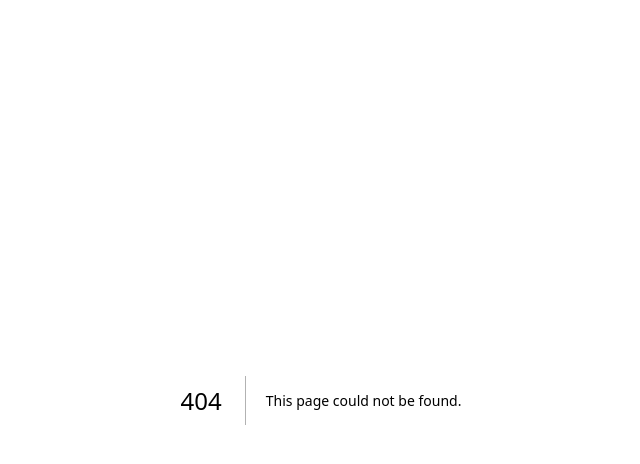
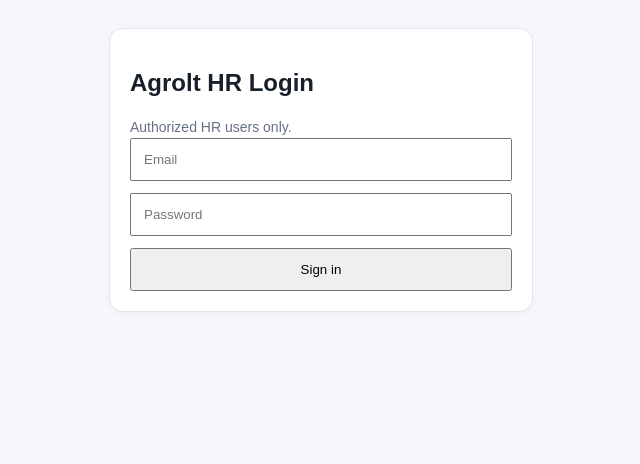
Before and after one commit to techjeet74-png/AI--HR-Agent, a Next.js app: page /login in a window 1280 px wide. Before the commit this address had no page. Shown: the top 464 px of the page, without its empty margins (319-959 px from the left). Built offline with nearby package versions, Linux system fonts and the light colour scheme.

Commit message:
Phase 3: add app/login/page.tsx

```diff
--- /dev/null
+++ b/app/login/page.tsx
@@ -0,0 +1,6 @@
+"use client";
+import {useState} from "react";
+import {useRouter} from "next/navigation";
+export default function Login(){const [email,setEmail]=useState("");const [password,setPassword]=useState("");const [error,setError]=useState("");const router=useRouter();
+async function submit(e:React.FormEvent){e.preventDefault();setError("");const r=await fetch("/api/auth/login",{method:"POST",headers:{"Content-Type":"application/json"},body:JSON.stringify({email,password})});const d=await r.json();if(!r.ok){setError(d.error||"Login failed");return}router.push("/dashboard");router.refresh();}
+return <main className="shell"><section className="content" style={{maxWidth:480}}><div className="card"><h1>Agrolt HR Login</h1><p>Authorized HR users only.</p><form onSubmit={submit} style={{display:"grid",gap:12}}><input required type="email" placeholder="Email" value={email} onChange={e=>setEmail(e.target.value)} style={{padding:12}}/><input required type="password" placeholder="Password" value={password} onChange={e=>setPassword(e.target.value)} style={{padding:12}}/><button style={{padding:12}}>Sign in</button></form>{error&&<p style={{color:"crimson"}}>{error}</p>}</div></section></main>}
```
